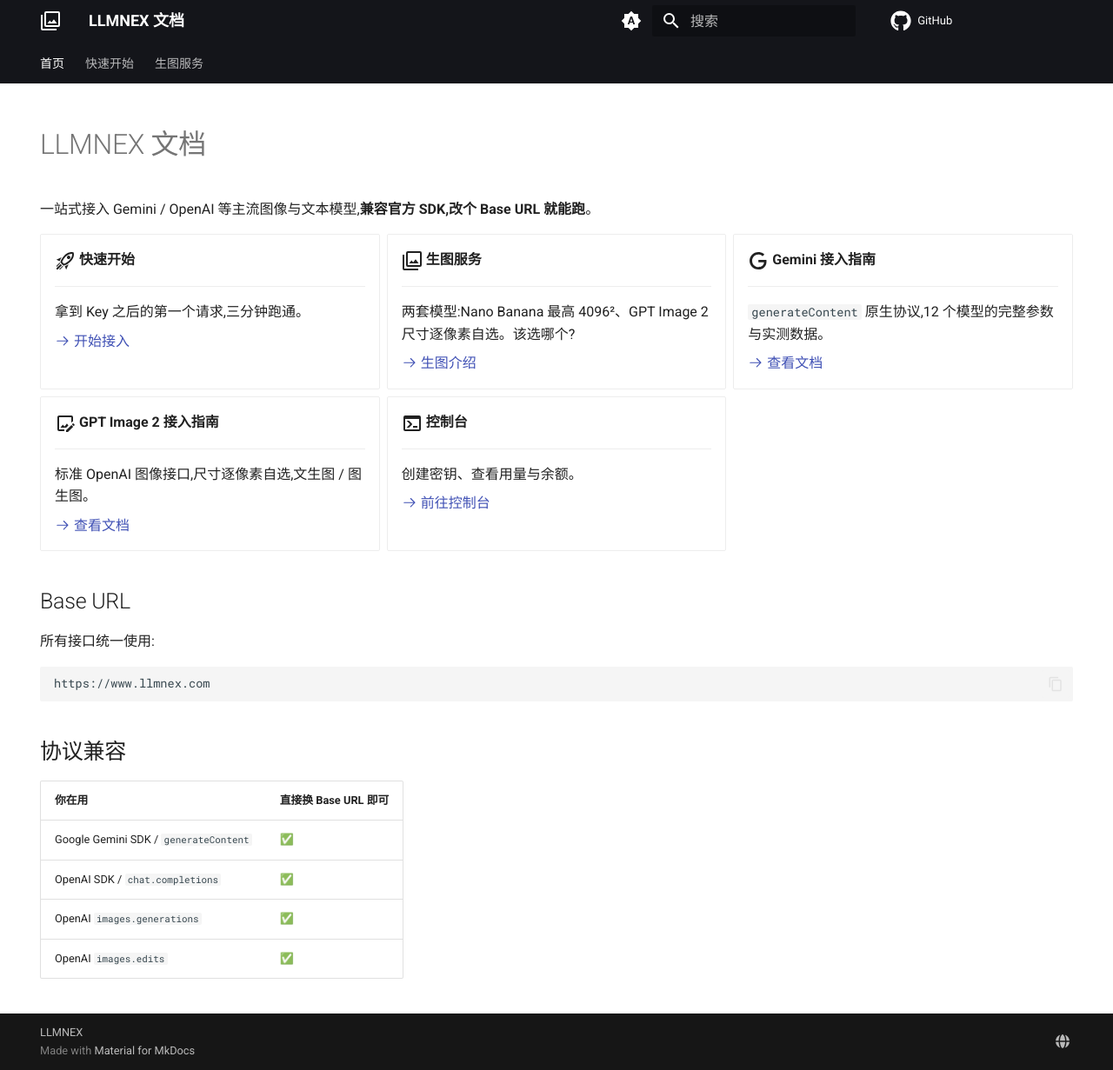
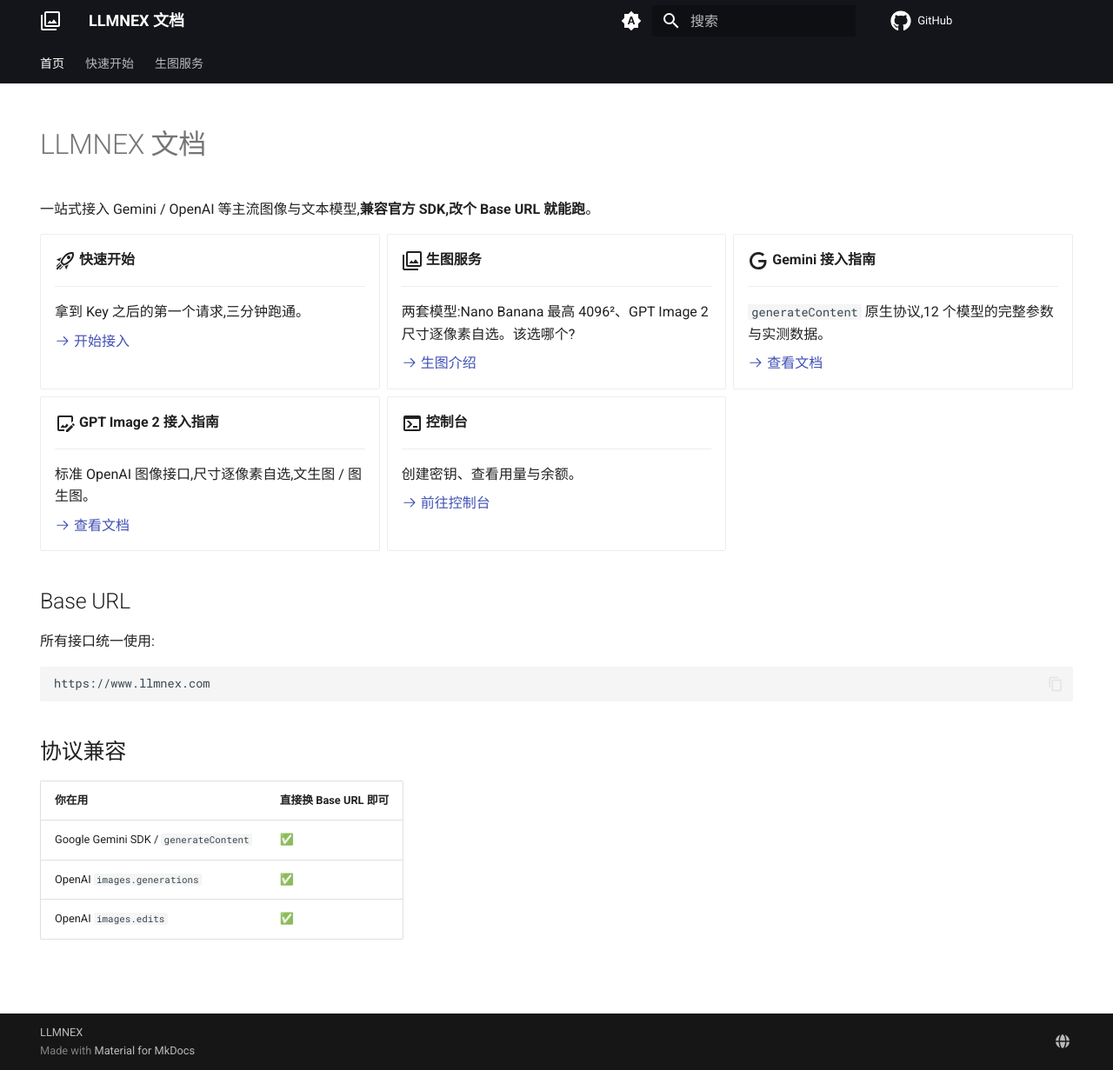
Before and after one commit to pro-llm/docs, an MkDocs documentation site: the page built from docs/index.md, in a window 1280 px wide and 1231 px high. Shown: the whole window at 87% size. Built offline with MkDocs 1.6.1 and Material for MkDocs 9.7.7, drawn with Linux system fonts in a browser that asks for light colours; comment, search, counter and statistics services are not loaded.

Commit message:
docs(index): 协议兼容表删掉 chat.completions 一行
Co-Authored-By: Claude Fable 5.1 <noreply@anthropic.com>

```diff
--- a/docs/index.md
+++ b/docs/index.md
@@ -65,6 +65,5 @@ https://www.llmnex.com
 | 你在用 | 直接换 Base URL 即可 |
 | --- | --- |
 | Google Gemini SDK / `generateContent` | ✅ |
-| OpenAI SDK / `chat.completions` | ✅ |
 | OpenAI `images.generations` | ✅ |
 | OpenAI `images.edits` | ✅ |
```
